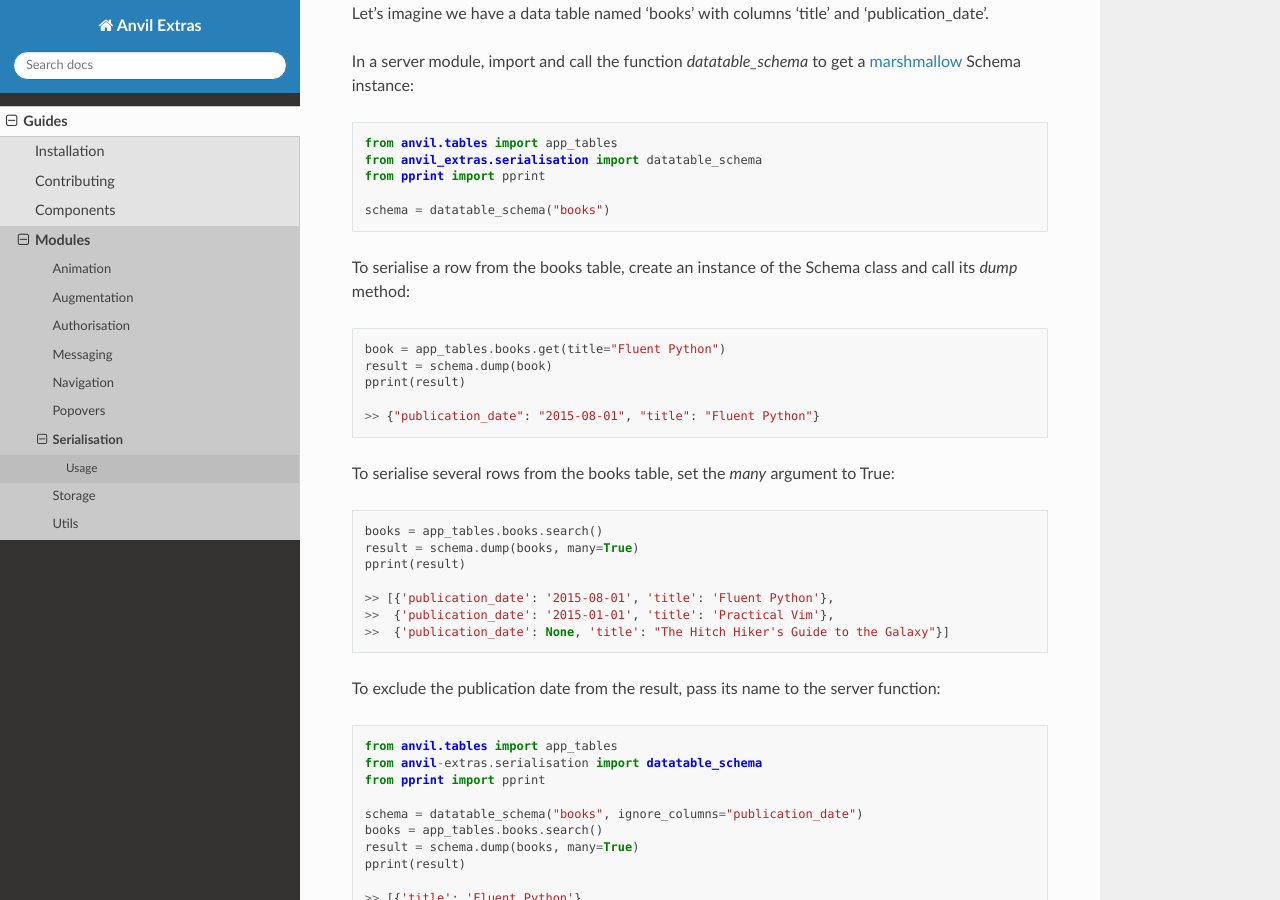
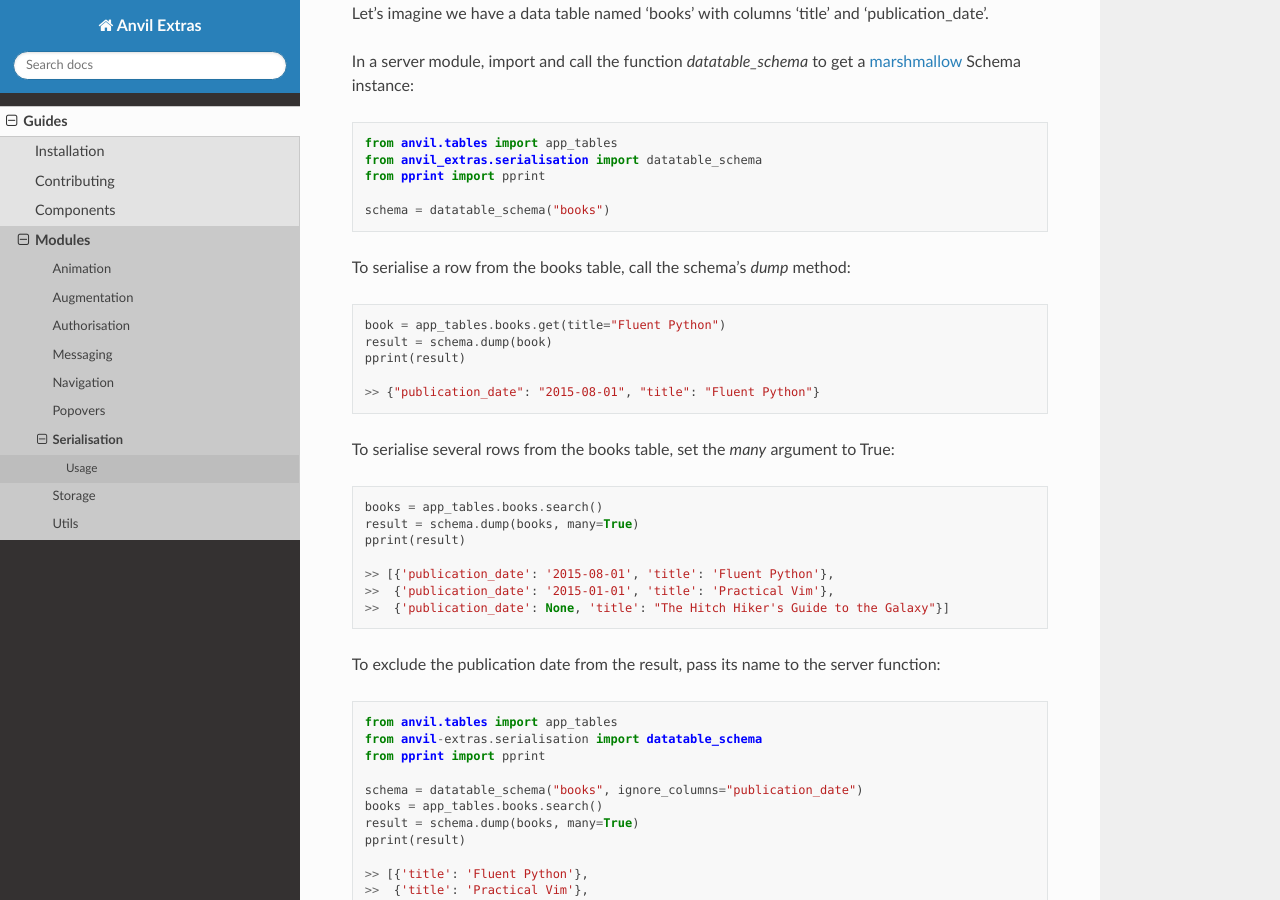
Before and after one commit to anvilistas/anvil-extras, a Sphinx documentation site: the page built from docs/guides/modules/serialisation.rst, in a window 1280 px wide and 900 px high, scrolled down 406 px. Built offline with Sphinx 7.4.7 and the Read the Docs theme 2.0.0, drawn with Linux system fonts in a browser that asks for light colours.

Commit message:
Fix doc for function returning instance

```diff
--- a/docs/guides/modules/serialisation.rst
+++ b/docs/guides/modules/serialisation.rst
@@ -22,7 +22,7 @@
 
    schema = datatable_schema("books")
 
-To serialise a row from the books table, create an instance of the Schema class and call its `dump` method:
+To serialise a row from the books table, call the schema's `dump` method:
 
 .. code-block:: python
 
```
